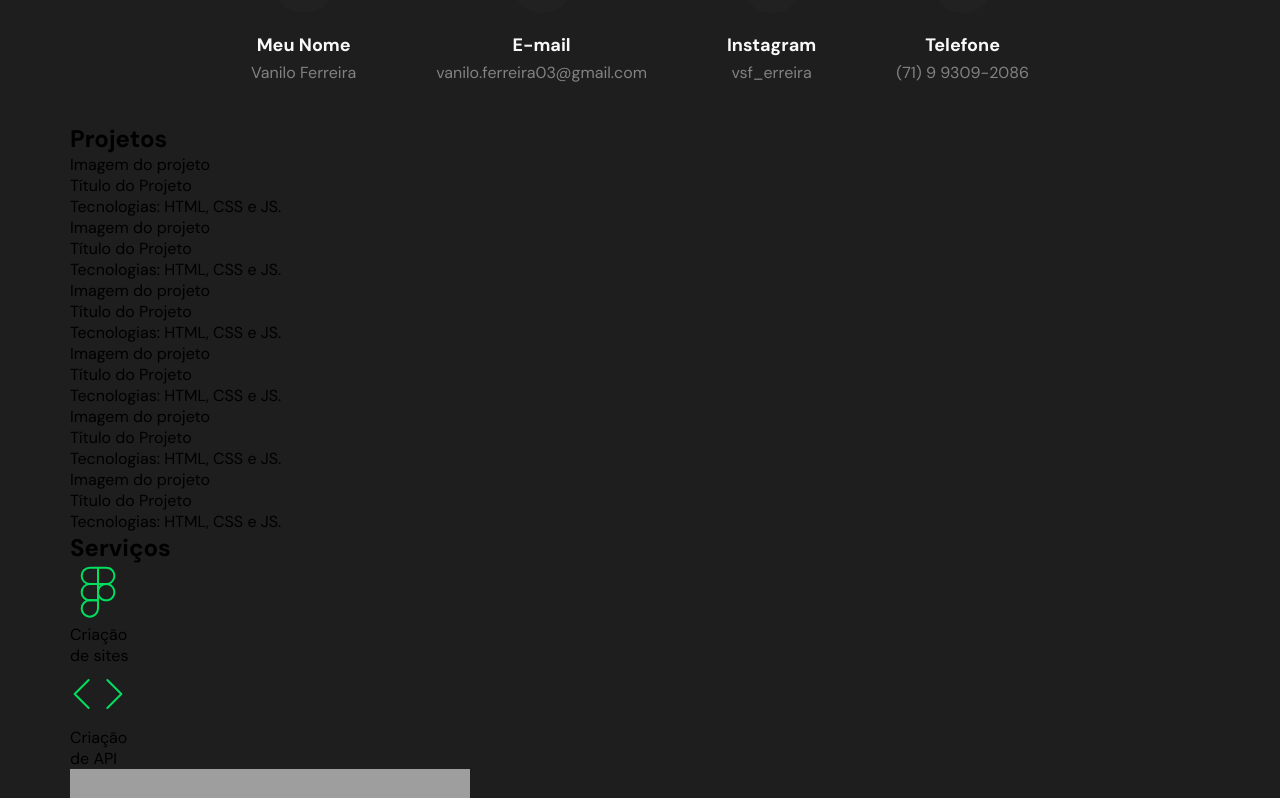
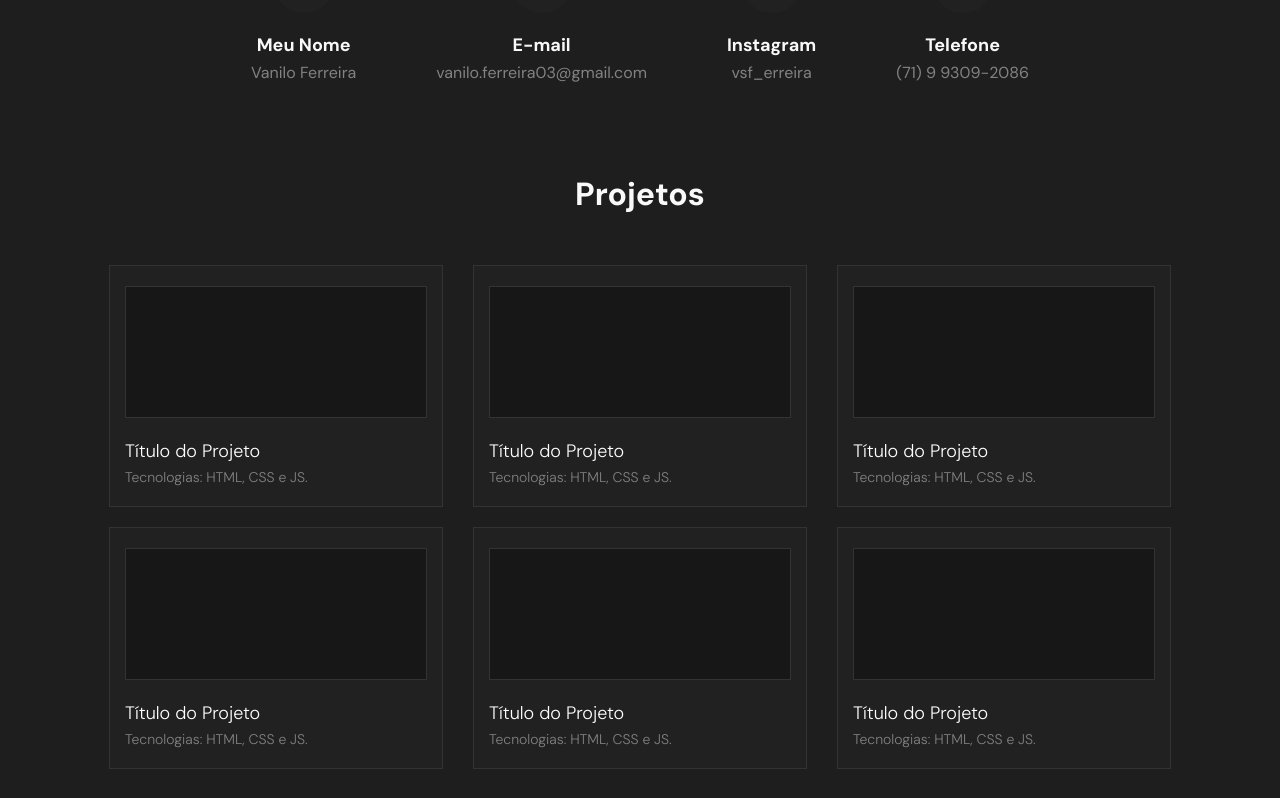
Before and after one commit to vanilo-ferreira/portfolio, a React (Vite) app: page / in a window 1280 px wide. Shown: the part 882-1680 px from the top of the page. Built offline with nearby package versions, Linux system fonts and the light colour scheme; grey boxes are pictures that could not be loaded.

Commit message:
feat: customizing the projects section

```diff
--- a/src/App.tsx
+++ b/src/App.tsx
@@ -57,7 +57,7 @@ function App() {
 
         <section id='aboutMe'>
           <div>
-            <h2>Sobre mim</h2>
+            <h2 className='subtitles'>Sobre mim</h2>
 
             <p className='summary'>
               Desenvolvedor full-stack com experiência em React, Node.js, Angular e TypeScript,
@@ -120,57 +120,58 @@ function App() {
         </section>
 
         <section id='projects'>
-          <h2>Projetos</h2>
+          <h2 className='subtitles'>Projetos</h2>
 
-          <div>
+          <div className='projectCards'>
 
-            <div>
-              <div>Imagem do projeto</div>
-              <div>
-                <p>Título do Projeto</p>
-                <p>Tecnologias: HTML, CSS e JS.</p>
+          <div className='card'>
+              <div className='cardImage'></div>
+              <div className='cardDetails'>
+                <p className='cardTitle'>Título do Projeto</p>
+                <p className='stacks'>Tecnologias: HTML, CSS e JS.</p>
               </div>
             </div>
 
-            <div>
-              <div>Imagem do projeto</div>
-              <div>
-                <p>Título do Projeto</p>
-                <p>Tecnologias: HTML, CSS e JS.</p>
+            <div className='card'>
+              <div className='cardImage'></div>
+              <div className='cardDetails'>
+                <p className='cardTitle'>Título do Projeto</p>
+                <p className='stacks'>Tecnologias: HTML, CSS e JS.</p>
               </div>
             </div>
 
-            <div>
-              <div>Imagem do projeto</div>
-              <div>
-                <p>Título do Projeto</p>
-                <p>Tecnologias: HTML, CSS e JS.</p>
+            <div className='card'>
+              <div className='cardImage'></div>
+              <div className='cardDetails'>
+                <p className='cardTitle'>Título do Projeto</p>
+                <p className='stacks'>Tecnologias: HTML, CSS e JS.</p>
               </div>
             </div>
 
-            <div>
-              <div>Imagem do projeto</div>
-              <div>
-                <p>Título do Projeto</p>
-                <p>Tecnologias: HTML, CSS e JS.</p>
+            <div className='card'>
+              <div className='cardImage'></div>
+              <div className='cardDetails'>
+                <p className='cardTitle'>Título do Projeto</p>
+                <p className='stacks'>Tecnologias: HTML, CSS e JS.</p>
               </div>
             </div>
 
-            <div>
-              <div>Imagem do projeto</div>
-              <div>
-                <p>Título do Projeto</p>
-                <p>Tecnologias: HTML, CSS e JS.</p>
+            <div className='card'>
+              <div className='cardImage'></div>
+              <div className='cardDetails'>
+                <p className='cardTitle'>Título do Projeto</p>
+                <p className='stacks'>Tecnologias: HTML, CSS e JS.</p>
               </div>
             </div>
 
-            <div>
-              <div>Imagem do projeto</div>
-              <div>
-                <p>Título do Projeto</p>
-                <p>Tecnologias: HTML, CSS e JS.</p>
+            <div className='card'>
+              <div className='cardImage'></div>
+              <div className='cardDetails'>
+                <p className='cardTitle'>Título do Projeto</p>
+                <p className='stacks'>Tecnologias: HTML, CSS e JS.</p>
               </div>
             </div>
+
           </div>
         </section>
 
--- a/src/index.css
+++ b/src/index.css
@@ -97,7 +97,7 @@ nav a {
   justify-content: center;
 }
 
-#aboutMe h2 {
+.subtitles {
   text-align: center;
   color: #F9F9F9;
   font-size: 32px;
@@ -162,3 +162,54 @@ nav a {
   font-size: 16px;
   color: #828282;
 }
+
+#projects {
+  display: flex;
+  flex-direction: column;
+  align-items: center;
+  justify-content: center;
+  margin: 50px 0;
+}
+
+.projectCards {
+  display: flex;
+  flex-wrap: wrap;
+  justify-content: center;
+}
+
+.card {
+  max-width: 330px;
+  height: 240px;
+  background-color: #212121;
+  border: 1px solid #333333;
+  display: flex;
+  flex-direction: column;
+  padding: 0 15px;
+  margin-top: 20px;
+  justify-content: space-evenly;
+}
+
+.card:nth-child(3n+2) {
+  margin-left: 30px;
+  margin-right: 30px;
+}
+
+.cardImage {
+  width: 300px;
+  height: 130px;
+  background-color: #171717;
+  border: 1px solid #333333;
+}
+
+.cardTitle {
+  font-size: 18px;
+  color: #FFFFFF;
+  font-weight: 300;
+}
+
+.stacks {
+  font-size: 14px;
+  color: #828282;
+  font-weight: 300;
+  margin-top: 5px;
+}
```
